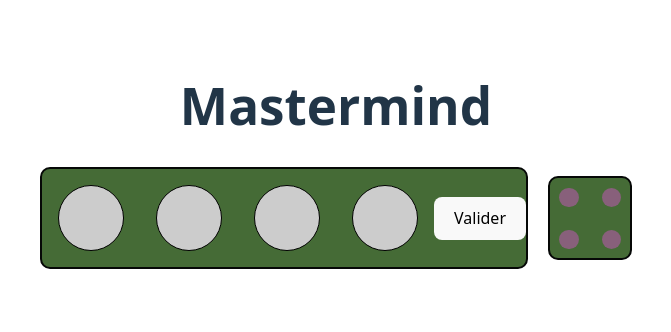
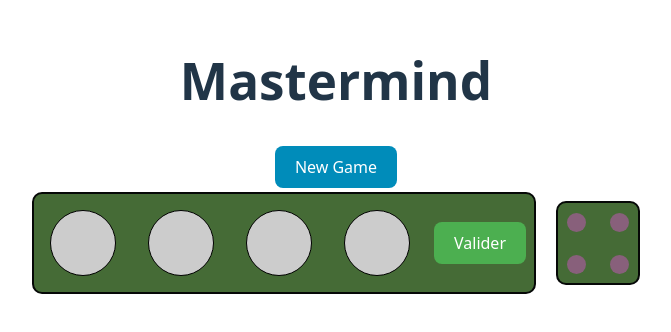
Before and after one commit to LydieForgit/Mastermind, a React (Vite) app: page / in a window 1280 px wide. Shown: the part 228-560 px from the top of the page, without its empty margins (304-975 px from the left). Built offline with nearby package versions, Linux system fonts and the light colour scheme.

Commit message:
button and check components

```diff
--- a/src/App.tsx
+++ b/src/App.tsx
@@ -3,6 +3,7 @@ import "./App.css";
 import { generateSecretCode } from "./Game/Initiate.js";
 import Check from "./components/Check";
 import Proposal from "./components/Proposal";
+import Button from "./components/Button";
 
 function App() {
   const [secretCode, setSecretCode] = useState<string[]>(generateSecretCode());
@@ -11,19 +12,30 @@ function App() {
   const [proposals, setProposals] = useState<string[][]>([]);
   const [decodes, setDecodes] = useState<string[][]>([]);
 
+
   useEffect(() => {
     setTurn(proposals.length + 1);
   }, [proposals]);
 
-  console.log("check:", check);
-  console.log("proposals:", proposals);
-  console.log("decodes:", decodes);
-  console.log("secretCode:", secretCode);
+  console.log("secretCode in App:", secretCode);
+  console.log("proposals in App:", proposals);
+  console.log("decodes in App:", decodes);
+
+  function newGame() {
+    setSecretCode(generateSecretCode());
+    setTurn(1);
+    setCheck(['', '', '', '']);
+    setProposals([]);
+    setDecodes([]);
+  }
 
   return (
     <>
       <div>
         <h1>Mastermind</h1>
+      </div>
+      <div>
+        <Button className="new-game" onClick={newGame} text="New Game" />
       </div>
       <div className="gameContainer">
         {Array.from({ length: turn }).map((_, rowIndex) => (
@@ -36,11 +48,14 @@ function App() {
               turn={turn}
             />
             <Check
+              setCheck={setCheck}
               check={check}
-              setCheck={setCheck}
               secretCode={secretCode}
+              setTurn={setTurn}
+              rowIndex={rowIndex}
+              decodes={decodes}
               setDecodes={setDecodes}
-              setTurn={setTurn}
+              proposals={proposals}
             />
           </div>
         ))}
--- /dev/null
+++ b/src/components/Button.css
@@ -0,0 +1,31 @@
+.validate {
+  background-color: #4caf50;
+  color: white;
+  border: none;
+  padding: 10px 20px;
+  text-align: center;
+  text-decoration: none;
+  display: inline-block;
+  font-size: 16px;
+  margin: 4px 8px;
+  cursor: pointer;
+}
+.validate:hover {
+  background-color: #45a049;
+}
+
+.new-game {
+  background-color: #008cba;
+  color: white;
+  border: none;
+  padding: 10px 20px;
+  text-align: center;
+  text-decoration: none;
+  display: inline-block;
+  font-size: 16px;
+  margin: 4px 2px;
+  cursor: pointer;
+}
+.new-game:hover {
+  background-color: #007bb5;
+}
--- /dev/null
+++ b/src/components/Button.tsx
@@ -0,0 +1,23 @@
+import "./Button.css";
+
+interface ButtonProps {
+    className?: string;
+    onClick: React.MouseEventHandler<HTMLButtonElement>;
+    text: string;
+}
+
+function Button ({
+    className,
+    onClick,
+    text
+}: ButtonProps) {
+
+
+return (
+    <button className={className} onClick={onClick}>
+        {text}
+    </button>
+)
+}
+
+export default Button;
--- a/src/components/Check.css
+++ b/src/components/Check.css
@@ -18,6 +18,9 @@
   background-color: rgb(69, 107, 54);
   border-radius: 10px;
   border: 2px solid rgb(6, 8, 7);
+}
+
+.feedback {
   display: grid;
   grid-template-columns: 1fr 1fr;
   grid-template-rows: 1fr 1fr;
--- a/src/components/Check.tsx
+++ b/src/components/Check.tsx
@@ -2,35 +2,46 @@ import { useEffect, useState } from "react";
 import "./Check.css";
 
 interface CheckProps {
+  setCheck: React.Dispatch<React.SetStateAction<string[]>>;
   check: string[];
-  setCheck: React.Dispatch<React.SetStateAction<string[]>>;
   secretCode: string[];
+  setTurn: React.Dispatch<React.SetStateAction<number>>;
+  rowIndex: number;
   setDecodes: React.Dispatch<React.SetStateAction<string[][]>>;
-  setTurn: React.Dispatch<React.SetStateAction<number>>;
+  decodes: string[][];
+  proposals: string[][];
 }
 
 function Check({
   check,
   setCheck,
   secretCode,
+  setTurn,
+  rowIndex,
   setDecodes,
-  setTurn,
+  decodes,
 }: CheckProps) {
   const [feedback, setFeedback] = useState<string[]>([]);
+  const [isChecked, setIsChecked] = useState(false);
 
   useEffect(() => {
-    if (check.length === 4 && check.every(Boolean)) {
+    if (check.length === 4 && check.every(Boolean) && rowIndex === decodes.length) {
       checkProposals(check);
+      setIsChecked(true);
+    } else {
+      if (decodes[rowIndex]) {
+        setFeedback(decodes[rowIndex]);
+      }
     }
   }, [check]);
 
-  function checkProposals(check: string[]) {
+  function checkProposals(checking: string[]) {
     const newFeedback: string[] = [];
     const secretCopy = [...secretCode];
-    const checkCopy = [...check];
+    const checkCopy = [...checking];
 
     for (let i = 0; i < 4; i++) {
-      if (check[i] === secretCode[i]) {
+      if (checking[i] === secretCode[i]) {
         newFeedback.push("red");
         secretCopy[i] = "";
         checkCopy[i] = "";
@@ -39,7 +50,7 @@ function Check({
     for (let i = 0; i < 4; i++) {
       if (checkCopy[i] && checkCopy[i] !== "") {
         const color = checkCopy[i];
-        if (secretCopy.includes(color)) {
+        if (color && secretCopy.includes(color)) {
           newFeedback.push("white");
           const index = secretCopy.indexOf(color);
           secretCopy[index] = "";
@@ -49,20 +60,37 @@ function Check({
     while (newFeedback.length < 4) {
       newFeedback.push("");
     }
+    setFeedback(newFeedback);
     setDecodes((prev) => [...prev, newFeedback]);
-    setFeedback(newFeedback);
+    console.log("decodes dans checkProposals:", decodes);
     setTurn((prev) => prev + 1);
     setCheck([]);
+    console.log("decodes fin checkProposals:", decodes);
   }
+
+  console.log("feedback:", feedback);
+  console.log("decodes:", decodes);
+  console.log("decode du row:", decodes[rowIndex]);
+
 
   return (
     <div className="check-container">
-      {Array.from({ length: 4 }).map((_, index) => (
-        <div
-          key={index}
-          className={`check-case ${feedback ? feedback[index] || "" : ""}`}
-        ></div>
-      ))}
+      {isChecked ? (
+        <div className="feedback">
+          {feedback.map((color, index) => (
+            <div key={index} className={`check-case ${color}`}></div>
+          ))}
+        </div>
+      ) : (
+        <div className="feedback">
+          {Array.from({ length: 4 }).map((_, index) => (
+            <div
+              key={index}
+              className={`check-case`}
+            ></div>
+          ))}
+        </div>
+      )}
     </div>
   );
 }
--- a/src/components/Proposal.css
+++ b/src/components/Proposal.css
@@ -1,5 +1,5 @@
 .blue {
-  background-color: blue;
+  background-color: rgb(39, 144, 201);
 }
 
 .red {
--- a/src/components/Proposal.tsx
+++ b/src/components/Proposal.tsx
@@ -1,5 +1,6 @@
 import { useEffect, useState } from "react";
 import { pieceColors } from "../Game/Initiate";
+import Button from "./Button";
 import "./Proposal.css";
 
 interface ProposalProps {
@@ -30,7 +31,7 @@ function Proposal({
       setIsActive(false);
       setCombination(proposals[rowIndex]!);
     }
-  }, [rowIndex]);
+  }, [turn]);
 
   function handleColorClick(color: string) {
     if (caseClicked !== null && isActive) {
@@ -92,7 +93,7 @@ function Proposal({
               onClick={() => handleCaseClick(caseIndex)}
             />
           ))}
-          <button onClick={() => handleValidation()}>Valider</button>
+          <Button className="validate" onClick={() => handleValidation()} text="Valider" />
         </div>
       ) : (
         <div className="row">
```
Also changed, not shown: 1 other file (tests, documents, lock files or other folders).
